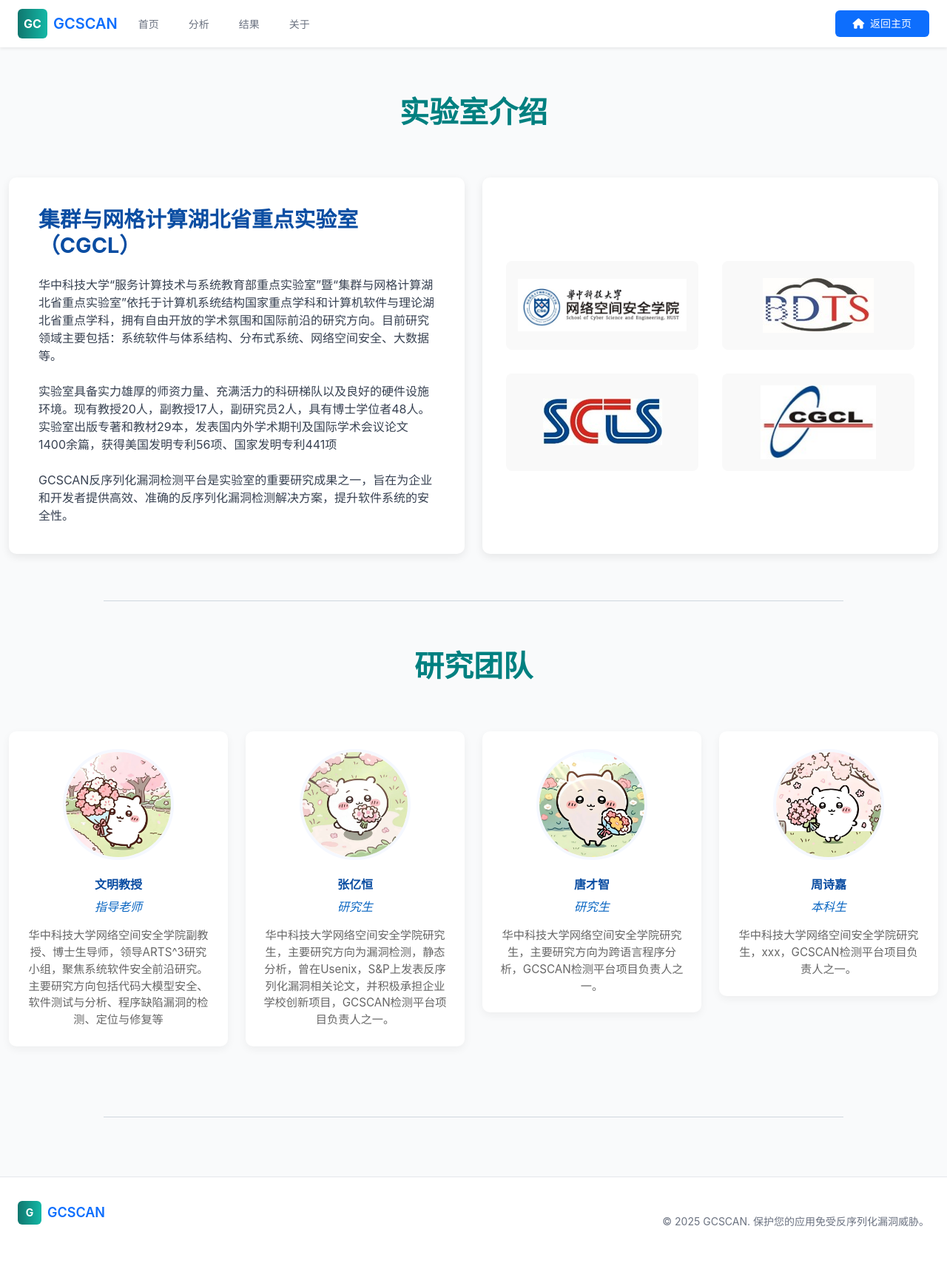
After one commit to CyanM0un/DeserAnalyzer, a Flask app: page /about in a window 1280 px wide. The commit adds this page. Shown: the whole page at 74% size. Run offline with Flask 3, Linux system fonts and the light colour scheme; some libraries are stand-ins or nearby versions.

Commit message:
添加关于页面

```diff
--- a/app.py
+++ b/app.py
@@ -181,6 +181,10 @@ def _short_from_label_generic(label: str):
             pass
     m = re.search(r"([A-Za-z_$][A-Za-z0-9_$<>]*)\s*(?:\(|$)", s)
     return m.group(1) if m else s
+
+@app.route("/about")
+def about():
+    return render_template('about.html')
 
 @app.route('/project')
 def project_view():
--- /dev/null
+++ b/flask_app/templates/about.html
@@ -0,0 +1,263 @@
+{% extends "base.html" %}
+
+{% block title %}关于我们 - CGCL实验室{% endblock %}
+
+{% block extra_css %}
+<link rel="stylesheet" href="{{ url_for('static', filename='css/style.css') }}">
+<style>
+    .section {
+        padding: 4rem 0;
+    }
+
+    .section-title {
+        color: #0A4DA2;
+        margin-bottom: 2rem;
+    }
+
+    .lab-card {
+        background-color: white;
+        border-radius: 10px;
+        box-shadow: 0 4px 12px rgba(0, 0, 0, 0.08);
+        padding: 2.5rem;
+        transition: transform 0.3s ease;
+        height: 100%;
+    }
+
+    .lab-card:hover {
+        transform: translateY(-5px);
+    }
+
+    .lab-header {
+        margin-bottom: 1.5rem;
+    }
+
+    .lab-name {
+        color: #0A4DA2;
+        font-size: 1.8rem;
+        font-weight: bold;
+        margin-bottom: 1rem;
+    }
+
+    .stats-container {
+        margin: 2rem 0;
+        padding: 1.5rem;
+        background-color: #F5F8FF;
+        border-radius: 8px;
+    }
+
+    .stat-item {
+        text-align: center;
+        padding: 0.8rem;
+    }
+
+    .stat-number {
+        font-size: 1.5rem;
+        font-weight: bold;
+        color: #0A4DA2;
+        margin-bottom: 0.3rem;
+    }
+
+    .stat-label {
+        font-size: 0.9rem;
+        color: #555;
+    }
+
+    .member-card {
+        text-align: center;
+        padding: 1.5rem;
+        border-radius: 10px;
+        background-color: white;
+        box-shadow: 0 4px 12px rgba(0, 0, 0, 0.05);
+        margin-bottom: 2rem;
+        transition: all 0.3s ease;
+    }
+
+    .member-card:hover {
+        transform: translateY(-5px);
+        box-shadow: 0 8px 20px rgba(0, 0, 0, 0.1);
+    }
+
+    .member-photo {
+        width: 150px;
+        height: 150px;
+        border-radius: 50%;
+        object-fit: cover;
+        margin: 0 auto 1.5rem;
+        border: 4px solid #F5F8FF;
+    }
+
+    .member-name {
+        font-weight: bold;
+        color: #0A4DA2;
+        margin-bottom: 0.5rem;
+    }
+
+    .member-role {
+        color: #0A66C2;
+        font-style: italic;
+        margin-bottom: 1rem;
+    }
+
+    .member-bio {
+        font-size: 0.95rem;
+        color: #666;
+    }
+
+    /* LOGO容器优化 */
+    .logos-wrapper {
+        background-color: white;
+        border-radius: 10px;
+        box-shadow: 0 4px 12px rgba(0, 0, 0, 0.08);
+        padding: 2rem;
+        height: 100%;
+        display: flex;
+        flex-direction: column;
+        justify-content: center;
+    }
+
+    .logos-grid {
+        display: grid;
+        grid-template-columns: repeat(2, 1fr);
+        gap: 2rem;
+        width: 100%;
+    }
+
+    .logo-item {
+        display: flex;
+        align-items: center;
+        justify-content: center;
+        padding: 1rem;
+        border-radius: 8px;
+        background-color: #f9f9f9;
+        min-height: 120px;
+    }
+
+    .logo-img {
+        max-width: 100%;
+        max-height: 100px;
+        width: auto;
+        height: auto;
+        object-fit: contain;
+    }
+</style>
+{% endblock %}
+
+{% block content %}
+    <!-- 实验室介绍 -->
+    <section class="section bg-gray-50">
+        <div class="container">
+            <div class="row justify-content-center mb-8">
+                <div class="col-lg-8 text-center">
+                    <h2 class="section-title fw-bold display-5">实验室介绍</h2>
+                </div>
+            </div>
+
+            <div class="row align-items-stretch">
+                <div class="col-lg-6 mb-6 mb-lg-0">
+                    <div class="lab-card">
+                        <div class="lab-header">
+                            <h3 class="lab-name">集群与网格计算湖北省重点实验室（CGCL）</h3>
+                        </div>
+
+                        <p class="mb-4 text-gray-700">
+                            华中科技大学“服务计算技术与系统教育部重点实验室”暨“集群与网格计算湖北省重点实验室”依托于计算机系统结构国家重点学科和计算机软件与理论湖北省重点学科，拥有自由开放的学术氛围和国际前沿的研究方向。目前研究领域主要包括：系统软件与体系结构、分布式系统、网络空间安全、大数据等。
+                        </p>
+                        <p class="mb-4 text-gray-700">
+                            实验室具备实力雄厚的师资力量、充满活力的科研梯队以及良好的硬件设施环境。现有教授20人，副教授17人，副研究员2人，具有博士学位者48人。实验室出版专著和教材29本，发表国内外学术期刊及国际学术会议论文1400余篇，获得美国发明专利56项、国家发明专利441项
+                        </p>
+                        <p class="text-gray-700">
+                            GCSCAN反序列化漏洞检测平台是实验室的重要研究成果之一，旨在为企业和开发者提供高效、准确的反序列化漏洞检测解决方案，提升软件系统的安全性。
+                        </p>
+                    </div>
+                </div>
+
+                <div class="col-lg-6">
+                    <div class="logos-wrapper">
+                        <div class="logos-grid">
+                            <!-- LOGO 1 -->
+                            <div class="logo-item">
+                                <img src="{{ url_for('static', filename='images/hust.jpg') }}" alt="实验室LOGO1" class="logo-img">
+                            </div>
+
+                            <!-- LOGO 2 -->
+                            <div class="logo-item">
+                                <img src="{{ url_for('static', filename='images/bdts.jpg') }}" alt="实验室LOGO2" class="logo-img">
+                            </div>
+
+                            <!-- LOGO 3 -->
+                            <div class="logo-item">
+                                <img src="{{ url_for('static', filename='images/scts.jpg') }}" alt="实验室LOGO3" class="logo-img">
+                            </div>
+
+                            <!-- LOGO 4 -->
+                            <div class="logo-item">
+                                <img src="{{ url_for('static', filename='images/cgcl.jpg') }}" alt="实验室LOGO4" class="logo-img">
+                            </div>
+                        </div>
+                    </div>
+                </div>
+            </div>
+        </div>
+    </section>
+
+    <!-- 人员介绍 -->
+    <section class="section">
+        <div class="container">
+            <div class="row justify-content-center mb-8">
+                <div class="col-lg-8 text-center">
+                    <h2 class="section-title fw-bold display-5">研究团队</h2>
+                </div>
+            </div>
+
+            <div class="row g-4">
+                <!-- 团队成员1 -->
+                <div class="col-lg-3 col-md-6">
+                    <div class="member-card">
+                        <img src="{{ url_for('static', filename='images/member1.jpg') }}" alt="教授" class="member-photo">
+                        <h4 class="member-name">文明教授</h4>
+                        <p class="member-role">指导老师</p>
+                        <p class="member-bio">
+                            华中科技大学网络空间安全学院副教授、博士生导师，领导ARTS^3研究小组，聚焦系统软件安全前沿研究。主要研究方向包括代码大模型安全、软件测试与分析、程序缺陷漏洞的检测、定位与修复等
+                        </p>
+                    </div>
+                </div>
+
+                <!-- 团队成员2 -->
+                <div class="col-lg-3 col-md-6">
+                    <div class="member-card">
+                        <img src="{{ url_for('static', filename='images/member2.jpg') }}" alt="副教授" class="member-photo">
+                        <h4 class="member-name">张亿恒</h4>
+                        <p class="member-role">研究生</p>
+                        <p class="member-bio">
+                            华中科技大学网络空间安全学院研究生，主要研究方向为漏洞检测，静态分析，曾在Usenix，S&P上发表反序列化漏洞相关论文，并积极承担企业学校创新项目，GCSCAN检测平台项目负责人之一。
+                        </p>
+                    </div>
+                </div>
+
+                <!-- 团队成员3 -->
+                <div class="col-lg-3 col-md-6">
+                    <div class="member-card">
+                        <img src="{{ url_for('static', filename='images/member3.jpg') }}" alt="副教授" class="member-photo">
+                        <h4 class="member-name">唐才智</h4>
+                        <p class="member-role">研究生</p>
+                        <p class="member-bio">
+                            华中科技大学网络空间安全学院研究生，主要研究方向为跨语言程序分析，GCSCAN检测平台项目负责人之一。
+                        </p>
+                    </div>
+                </div>
+
+                <!-- 团队成员4 -->
+                <div class="col-lg-3 col-md-6">
+                    <div class="member-card">
+                        <img src="{{ url_for('static', filename='images/member4.jpg') }}" alt="研究员" class="member-photo">
+                        <h4 class="member-name">周诗嘉</h4>
+                        <p class="member-role">本科生</p>
+                        <p class="member-bio">
+                            华中科技大学网络空间安全学院研究生，xxx，GCSCAN检测平台项目负责人之一。
+                        </p>
+                    </div>
+                </div>
+            </div>
+        </div>
+    </section>
+{% endblock %}
--- a/flask_app/templates/base.html
+++ b/flask_app/templates/base.html
@@ -69,6 +69,9 @@
                         <a href="{{ url_for('result') }}" class="border-transparent text-gray-500 hover:border-gray-300 hover:text-gray-700 inline-flex items-center px-1 pt-1 border-b-2 text-sm font-medium">
                             结果
                         </a>
+                        <a href="{{ url_for('about') }}" class="border-transparent text-gray-500 hover:border-gray-300 hover:text-gray-700 inline-flex items-center px-1 pt-1 border-b-2 text-sm font-medium">
+                            关于
+                        </a>
                     </div>
                 </div>
 
```
Also changed, not shown: flask_app/assets/images/CGCL.jpg (added), flask_app/assets/images/bdts.jpg (added), flask_app/assets/images/hust.jpg (added), flask_app/assets/images/scts.jpg (added).
